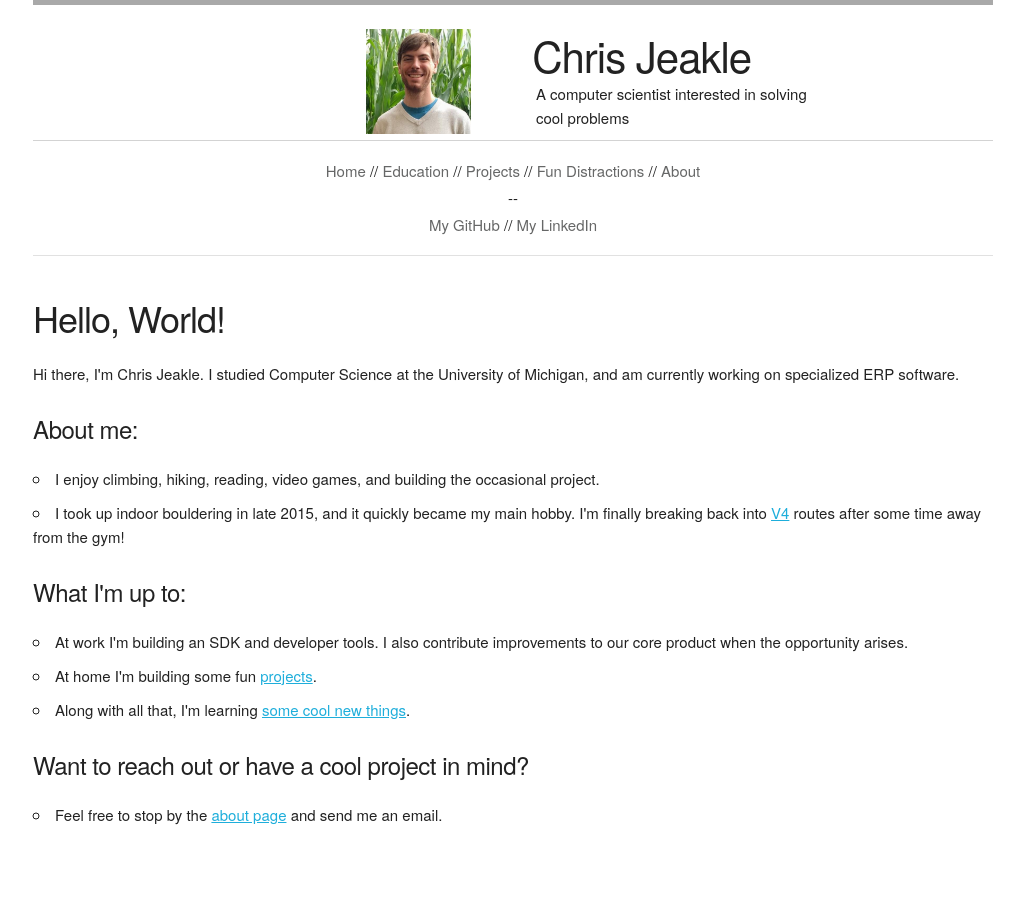
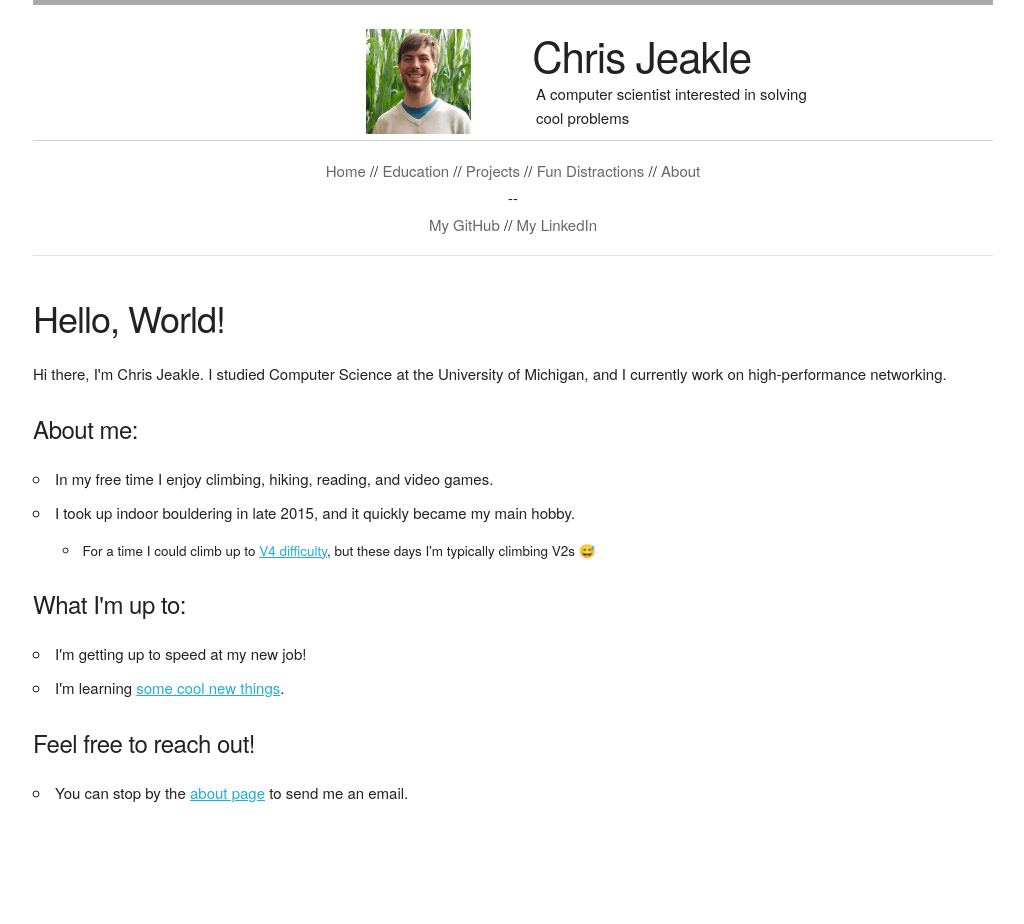
Before and after one commit to cjjeakle/cjjeakle.github.io, a Jekyll site: the page built from index.html, in a window 1280 px wide. Shown: the whole page, without its empty margins (127-1151 px from the left). Built offline with Jekyll 4.4.1, drawn with Linux system fonts in a browser that asks for light colours; nearby versions of some CDN libraries; after the commit the page ends 902 px from its top, so only the background shows below that.

Commit message:
Updated site to reflect my new job

```diff
--- a/index.html
+++ b/index.html
@@ -7,16 +7,23 @@ layout: default
   <h3>Hello, World!</h3>
 
   <p>
-    Hi there, I'm Chris Jeakle. I studied Computer Science at the University of Michigan, and am currently working on specialized ERP software.<br/>
+    Hi there, I'm Chris Jeakle.
+    I studied Computer Science at the University of Michigan, and I currently work on high-performance networking.
+    <br/>
   </p>
 
   <p>
     <h5>About me:</h5>
     <ul>
-      <li>I enjoy climbing, hiking, reading, video games, and building the occasional project.</li>
-      <li>I took up indoor bouldering in late 2015, and it quickly became my main hobby. I'm finally breaking back into
-        <a href="https://www.rei.com/learn/expert-advice/climbing-bouldering-rating.html">V4</a>
-        routes after some time away from the gym!
+      <li>In my free time I enjoy climbing, hiking, reading, and video games.</li>
+      <li>I took up indoor bouldering in late 2015, and it quickly became my main hobby.
+        <ul>
+          <li>
+            For a time I could climb up to
+            <a href="https://www.rei.com/learn/expert-advice/climbing-bouldering-rating.html">V4 difficulty</a>,
+            but these days I'm typically climbing V2s 😅
+          </li>
+        </ul>
       </li>
     </ul>
   </p>
@@ -24,16 +31,15 @@ layout: default
   <p>
     <h5>What I'm up to:</h5>
     <ul>
-      <li>At work I'm building an SDK and developer tools. I also contribute improvements to our core product when the opportunity arises.</li>
-      <li>At home I'm building some fun <a href="/projects/">projects</a>.</li>
-      <li>Along with all that, I'm learning <a href="/education/">some cool new things</a>.</li>
+      <li>I'm getting up to speed at my new job!</li>
+      <li>I'm learning <a href="/education/">some cool new things</a>.</li>
     </ul>
   </p>
 
   <p>
-    <h5>Want to reach out or have a cool project in mind?</h5>
+    <h5>Feel free to reach out!</h5>
     <ul>
-      <Li>Feel free to stop by the <a href="/about">about page</a> and send me an email.</Li>
+      <Li>You can stop by the <a href="/about">about page</a> to send me an email.</Li>
     </ul>
   </p>
 </div>
```
